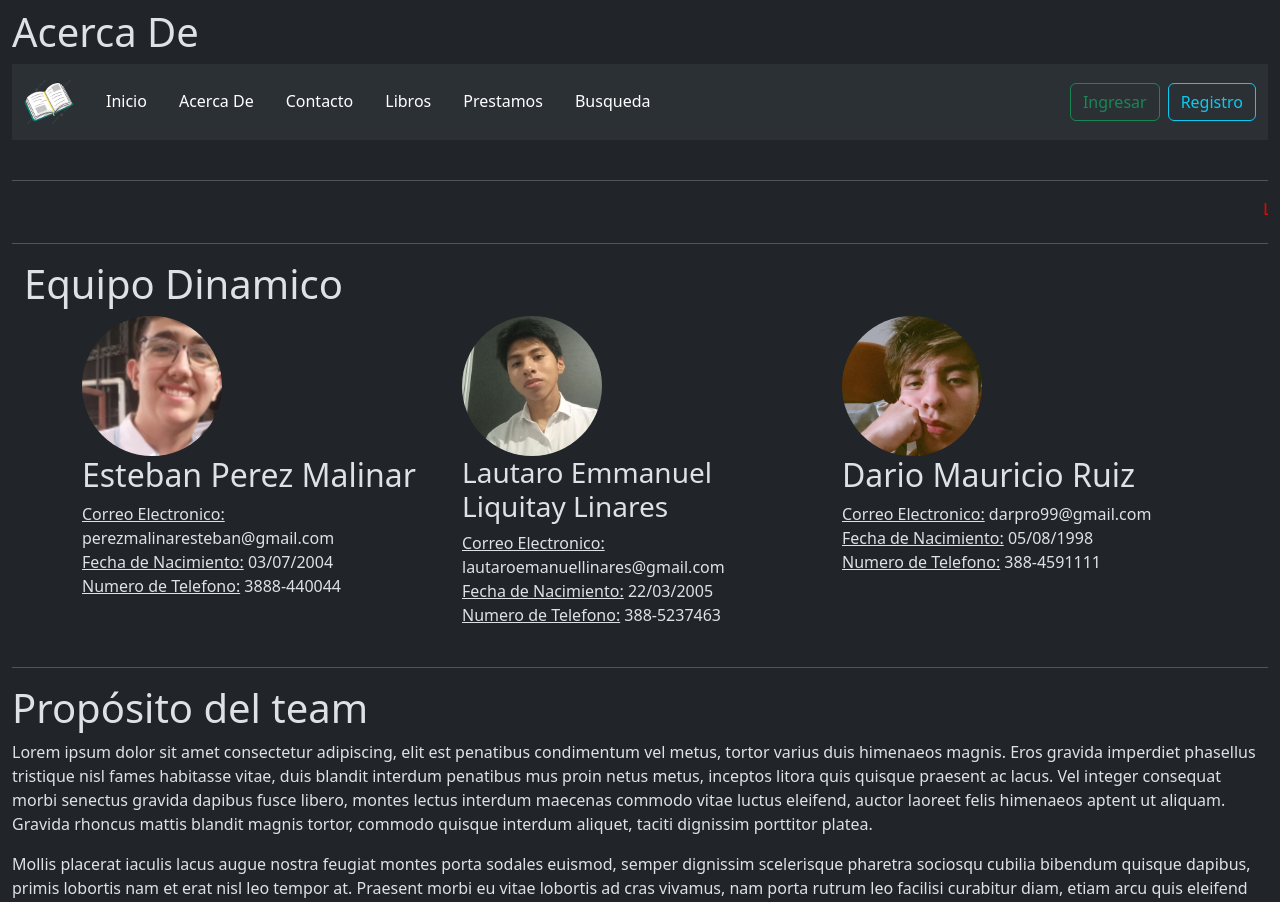
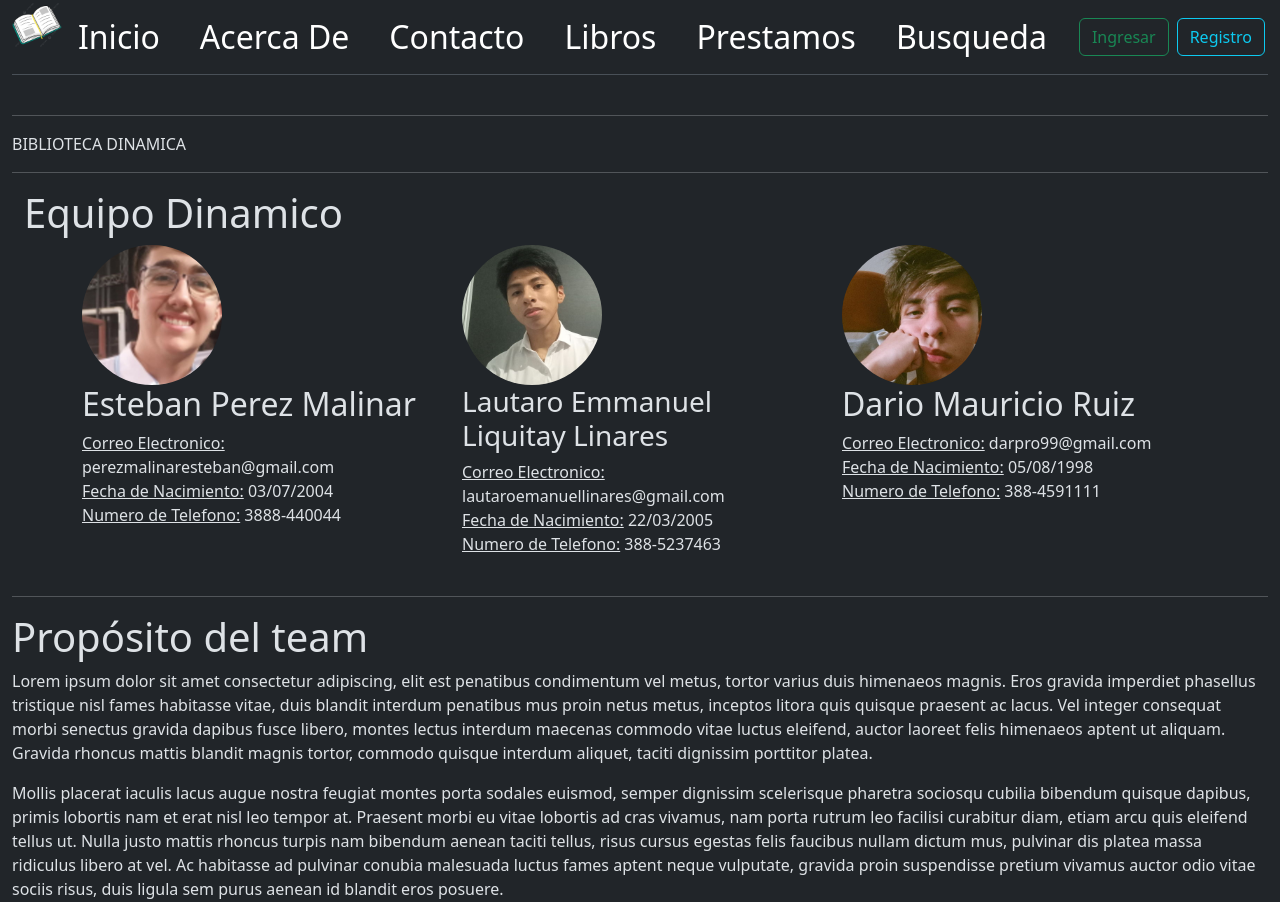
Before and after one commit to lautaroliqui/EquipoDinamico, a Django app: page /Apk1/AcercaDe/ in a window 1280 px wide. Shown: the top 902 px of the page. Run offline with Django 4.2, Linux system fonts and the light colour scheme.

Commit message:
2°Commit

```diff
--- a/Apk1/templates/Apk1/base.html
+++ b/Apk1/templates/Apk1/base.html
@@ -1,85 +1,84 @@
 <!DOCTYPE html>
 <html lang="en">
+
 <head>
     {% load static %}
     <meta charset="UTF-8">
     <meta name="viewport" content="width=device-width, initial-scale=1.0">
     <link rel="icon" href="/static/img/librazo.png" type="image/x-icon">
-    <link href="https://cdn.jsdelivr.net/npm/bootstrap@5.3.2/dist/css/bootstrap.min.css" rel="stylesheet" integrity="sha384-T3c6CoIi6uLrA9TneNEoa7RxnatzjcDSCmG1MXxSR1GAsXEV/Dwwykc2MPK8M2HN" crossorigin="anonymous">
+    <link href="https://cdn.jsdelivr.net/npm/bootstrap@5.3.3/dist/css/bootstrap.min.css" rel="stylesheet" integrity="sha384-QWTKZyjpPEjISv5WaRU9OFeRpok6YctnYmDr5pNlyT2bRjXh0JMhjY6hW+ALEwIH" crossorigin="anonymous">
     <title>{% block titulo %}{% endblock %}</title>
 </head>
 
 <body class="container-fluid" data-bs-theme="dark">
 
-    <h1>{% block contenido1 %}{% endblock %}</h1>
+    <!--Header-->
+    <header data-bs-theme="dark" class="d-flex border-bottom gap-3">
+        <img src="/static/img/Librazo.jpg" alt="Librazo" height="50">
+        <nav class="navbar  border-body gap-4">
+            <!-- Navbar content -->
 
+            <a class="navbar-brand fs-2" aria-current="page" href="{% url 'inicio' %}">Inicio</a>
+            <a class="navbar-brand fs-2" href="{% url 'AcercaDe' %}">Acerca De</a>
+            <a class="navbar-brand fs-2" href="{% url 'contacto' %}">Contacto</a>
+            <a class="navbar-brand fs-2" href="{% url 'libros' %}">Libros</a>
+            <a class="navbar-brand fs-2" href="{% url 'prestamo' %}">Prestamos</a>
+            <a class="navbar-brand fs-2" href="{% url 'busqueda' %}">Busqueda</a>
 
+        </nav>
 
-    <!--Header-->
-    <header data-bs-theme="dark">
-        <nav class="navbar navbar-expand-lg bg-body-tertiary">
-            <div class="container-fluid">
-              <!--Nav Toggle Button For Responsive Function-->
-              <button class="navbar-toggler" type="button" data-bs-toggle="collapse" data-bs-target="#navbarNavAltMarkup" aria-controls="navbarNavAltMarkup" aria-expanded="false" aria-label="Toggle navigation">
-                <span class="navbar-toggler-icon"></span>
-              </button>
-              <!--Nav General-->
-              <div class="collapse navbar-collapse" id="navbarNavAltMarkup">
-                <!--Nav Img-->
-                <a class="navbar-brand" href="#">
-                    <img src="/static/img/Librazo.jpg" alt="Librazo" height="50">
-                </a>
-                <div class="navbar-nav p-2 flex-grow-1">
-                <!--Nav Pages-->
-
-                  <ul class="nav nav-underline">
-                    <li class="nav-item">
-                        <a class="nav-link text-white aria-current="page" href="{% url "inicio" %}">Inicio </a>
-                    </li>
-                    <li class="nav-item">
-                        <a class="nav-link text-white" href="{% url "AcercaDe" %}">Acerca De</a>
-                    </li>
-                    <li class="nav-item">
-                        <a class="nav-link text-white" href="{% url "contacto" %}">Contacto</a>
-                    </li>
-                    <li class="nav-item">
-                        <a class="nav-link text-white" href="{% url "libros" %}">Libros</a>
-                    </li>
-                    <li class="nav-item">
-                        <a class="nav-link text-white" href="{% url "prestamo" %}">Prestamos</a>
-                    </li>
-                    <li class="nav-item">
-                        <a class="nav-link text-white" href="{% url "busqueda" %}"">Busqueda</a>
-                    </li>
-
-                  </ul>
-                </div>
-
-                <!--Nav Busqueda-->
+        <nav class="navbar">
             <form class="d-flex" role="search">
 
                 {% if user.is_authenticated %}
-                    <p class= "m-2" style = "color:white;"> Bienvenido! <span style="color: aqua;">{{ user.username }}</span></p>
+                <p class="m-2" style="color:white;"> Bienvenido! <span style="color: aqua;">{{ user.username
+                        }}</span></p>
 
-                    <a href= "{% url "registro" %}" class="btn btn-outline-info me-md-2">Registro</a>
-                    <a href= "{% url "salir" %}" class="btn btn-outline-warning">Salir</a>
+                <a href="{% url 'registro' %}" class="btn btn-outline-info me-md-2">Registro</a>
+                <a href="{% url 'salir' %}" class="btn btn-outline-warning">Salir</a>
 
                 {% else %}
 
-                    <a href="{% url "ingresar" %}" class="btn btn-outline-success me-md-2">Ingresar</a>
-                    <a href="{% url "registro" %}" class="btn btn-outline-info">Registro</a>
+                <a href="{% url 'ingresar' %}" class="btn btn-outline-success me-md-2">Ingresar</a>
+                <a href="{% url 'registro' %}" class="btn btn-outline-info">Registro</a>
 
                 {% endif %}
             </form>
+        </nav>
+        <!--
+        <nav class="navbar border-bottom border-body">
+            <div class="container-fluid">
+                Nav Toggle Button For Responsive Function
+                <button class="navbar-toggler" type="button" data-bs-toggle="collapse"
+                    data-bs-target="#navbarNavAltMarkup" aria-controls="navbarNavAltMarkup" aria-expanded="false"
+                    aria-label="Toggle navigation">
+                    <span class="navbar-toggler-icon"></span>
+                </button>
+                Nav General
+                <div class="collapse navbar-collapse" id="navbarNavAltMarkup">
+                    Nav Img
+                    <a class="navbar-brand" href="#">
+
+                    </a>
+                    <div class="navbar-nav p-2 flex-grow-1">
+                    Nav Pages
+                    </div>
+
+                    Nav Busqueda
+
 
 
                 </div>
             </div>
         </nav>
+        -->
+
     </header>
-    <br><hr>
-  <marquee behavior="" direction="" style="color: red;">LED Copyright</marquee>
-  <br><hr>
+    <br>
+    <hr>
+    BIBLIOTECA DINAMICA
+    <br>
+    <hr>
 
     {% block inicio %}
 
@@ -137,6 +136,9 @@
 
 
     <!-- No Tocar Script :) -->
-    <script src="https://cdn.jsdelivr.net/npm/bootstrap@5.3.2/dist/js/bootstrap.bundle.min.js" integrity="sha384-C6RzsynM9kWDrMNeT87bh95OGNyZPhcTNXj1NW7RuBCsyN/o0jlpcV8Qyq46cDfL" crossorigin="anonymous"></script>
+    <script src="https://cdn.jsdelivr.net/npm/bootstrap@5.3.2/dist/js/bootstrap.bundle.min.js"
+        integrity="sha384-C6RzsynM9kWDrMNeT87bh95OGNyZPhcTNXj1NW7RuBCsyN/o0jlpcV8Qyq46cDfL"
+        crossorigin="anonymous"></script>
 </body>
+
 </html>
--- a/libros/templates/libros/base.html
+++ b/libros/templates/libros/base.html
@@ -77,7 +77,6 @@
           </nav>
     </header>
     <br><hr>
-  <marquee behavior="" direction="" style="color: red;">LED Copyright</marquee>
   <br><hr>
 
     {% block inicio %}
```
Lines whose indentation alone changed are shown as unchanged.
